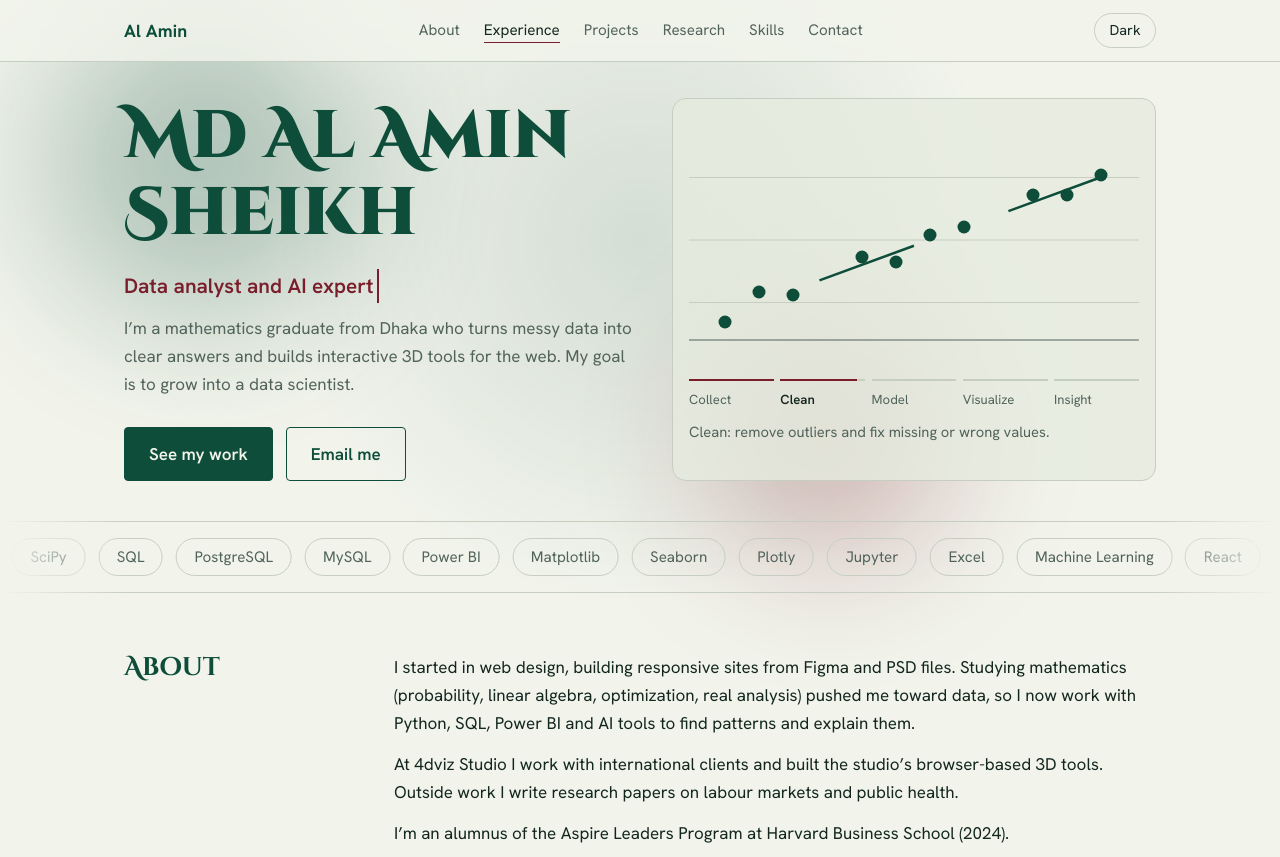
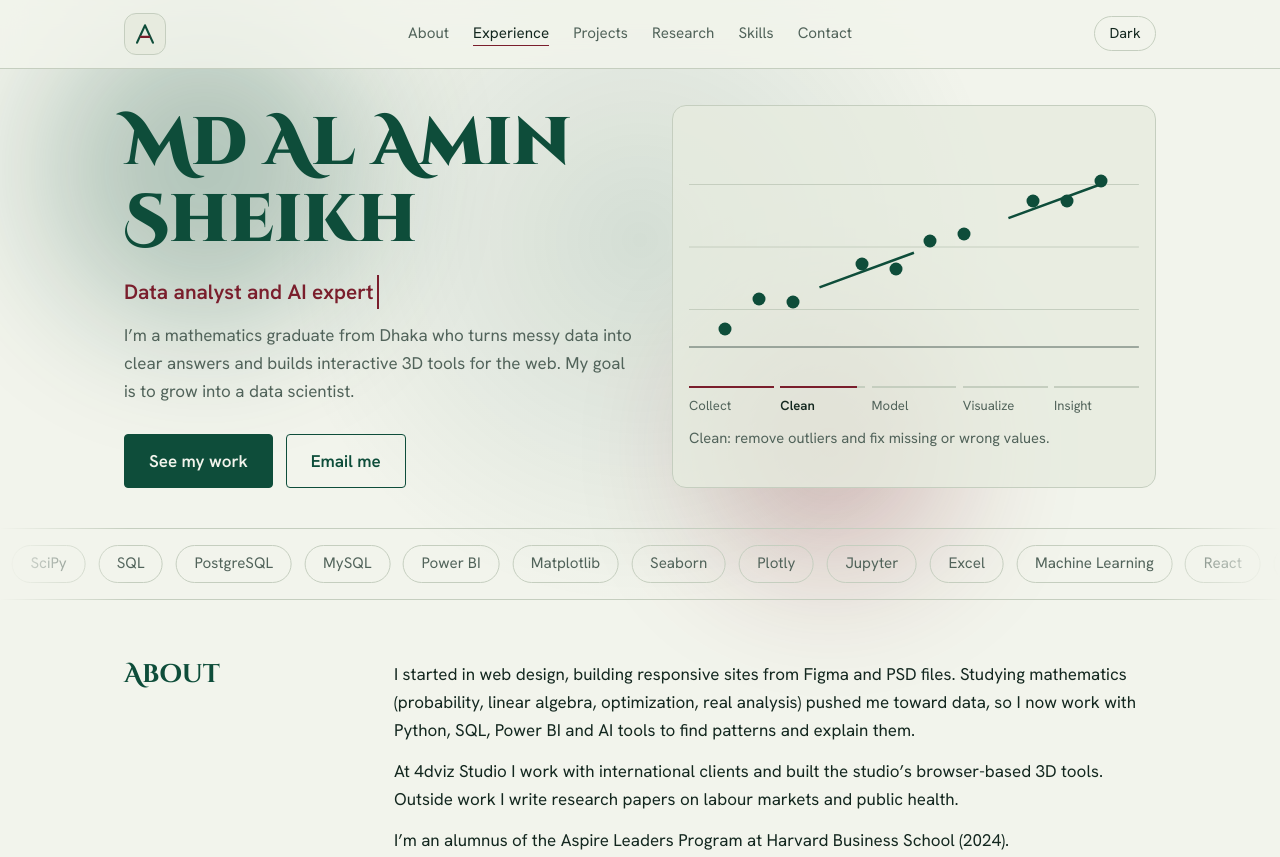
Before and after one commit to alaminsframe/portfolio, a plain HTML site: page index.html in a window 1280 px wide. Shown: the top 857 px of the page. Drawn offline with Linux system fonts and the light colour scheme.

Commit message:
Update index.html

```diff
--- a/index.html
+++ b/index.html
@@ -35,9 +35,15 @@ h3{font-family:var(--body);font-weight:700;font-size:1.1rem;color:var(--green);l
 main,header,footer{position:relative;z-index:2}
 
 /* nav */
-header{position:sticky;top:0;z-index:10;background:color-mix(in srgb,var(--bg) 82%,transparent);backdrop-filter:blur(12px);border-bottom:1px solid var(--line)}
+header{position:sticky;top:0;z-index:10;transition:transform .45s cubic-bezier(.3,.7,.2,1),background .4s;will-change:transform;background:color-mix(in srgb,var(--bg) 82%,transparent);backdrop-filter:blur(12px);border-bottom:1px solid var(--line)}
+header.hide{transform:translateY(-100%)}
 nav{display:flex;align-items:center;justify-content:space-between;gap:1rem;padding:.8rem 0}
-.logo{font-weight:700;color:var(--green);text-decoration:none;font-size:1.1rem;letter-spacing:.01em}
+.logo{display:grid;place-items:center;width:42px;height:42px;border-radius:12px;border:1px solid var(--line);background:var(--surface);transition:border-color .3s,transform .3s,background .3s}
+.logo svg{width:26px;height:26px;overflow:visible}
+.logo .a{fill:none;stroke:var(--green);stroke-width:3;stroke-linecap:round;stroke-linejoin:round}
+.logo .bar{fill:none;stroke:var(--maroon);stroke-width:3;stroke-linecap:round;transform-box:fill-box;transform-origin:center;transition:transform .4s cubic-bezier(.3,.7,.2,1)}
+.logo:hover{border-color:var(--green);transform:translateY(-2px)}
+.logo:hover .bar{transform:rotate(-14deg) translateY(-1px)}
 nav ul{display:flex;gap:1.5rem;list-style:none;padding:0;font-size:.95rem}
 nav ul a{text-decoration:none;color:var(--muted);position:relative;padding:.2rem 0}
 nav ul a::after{content:"";position:absolute;left:0;bottom:0;height:1.5px;width:100%;background:var(--maroon);transform:scaleX(0);transform-origin:0 50%;transition:transform .3s}
@@ -143,9 +149,7 @@ footer{border-top:1px solid var(--line);padding:2rem 0;color:var(--muted);font-s
   .hero{grid-template-columns:1fr;padding-top:1.25rem}
   .row{grid-template-columns:1fr;gap:1.2rem}
   .row>h2{position:static}
-  nav{flex-wrap:wrap;row-gap:.2rem}
-  nav ul{order:3;width:100%;overflow-x:auto;gap:1.2rem;padding-bottom:.5rem;scrollbar-width:none;white-space:nowrap}
-  nav ul::-webkit-scrollbar{display:none}
+  nav ul{display:none}
   .cert{columns:1}
   .bento{grid-template-columns:1fr}
   .card.wide{grid-column:auto}
@@ -180,7 +184,9 @@ footer{border-top:1px solid var(--line);padding:2rem 0;color:var(--muted);font-s
 <div id="glow"></div>
 
 <header><div class="wrap"><nav>
-  <a class="logo" href="#top">Al Amin</a>
+  <a class="logo" href="#top" aria-label="Md Al Amin Sheikh, back to top">
+    <svg viewBox="0 0 36 36" aria-hidden="true"><path class="a" d="M7 30 L18 6 L29 30"/><path class="bar" d="M12 22 H24"/></svg>
+  </a>
   <ul>
     <li><a href="#about">About</a></li><li><a href="#work">Experience</a></li><li><a href="#projects">Projects</a></li>
     <li><a href="#research">Research</a></li><li><a href="#skills">Skills</a></li><li><a href="#contact">Contact</a></li>
@@ -378,6 +384,21 @@ var reduce=matchMedia('(prefers-reduced-motion: reduce)').matches,fine=matchMedi
   addEventListener('scroll',onScroll,{passive:true});onScroll();
 })();
 
+// hide nav on scroll down, show on scroll up
+(function(){
+  var h=document.querySelector('header'),last=scrollY,tick=false;
+  function upd(){
+    var y=scrollY,d=y-last;
+    if(y<80)h.classList.remove('hide');
+    else if(d>6)h.classList.add('hide');
+    else if(d<-6)h.classList.remove('hide');
+    if(Math.abs(d)>6)last=y;
+    tick=false;
+  }
+  addEventListener('scroll',function(){if(!tick){tick=true;requestAnimationFrame(upd)}},{passive:true});
+  h.addEventListener('focusin',function(){h.classList.remove('hide')});
+})();
+
 // reveal on scroll
 (function(){
   var els=document.querySelectorAll('.rv');
```
